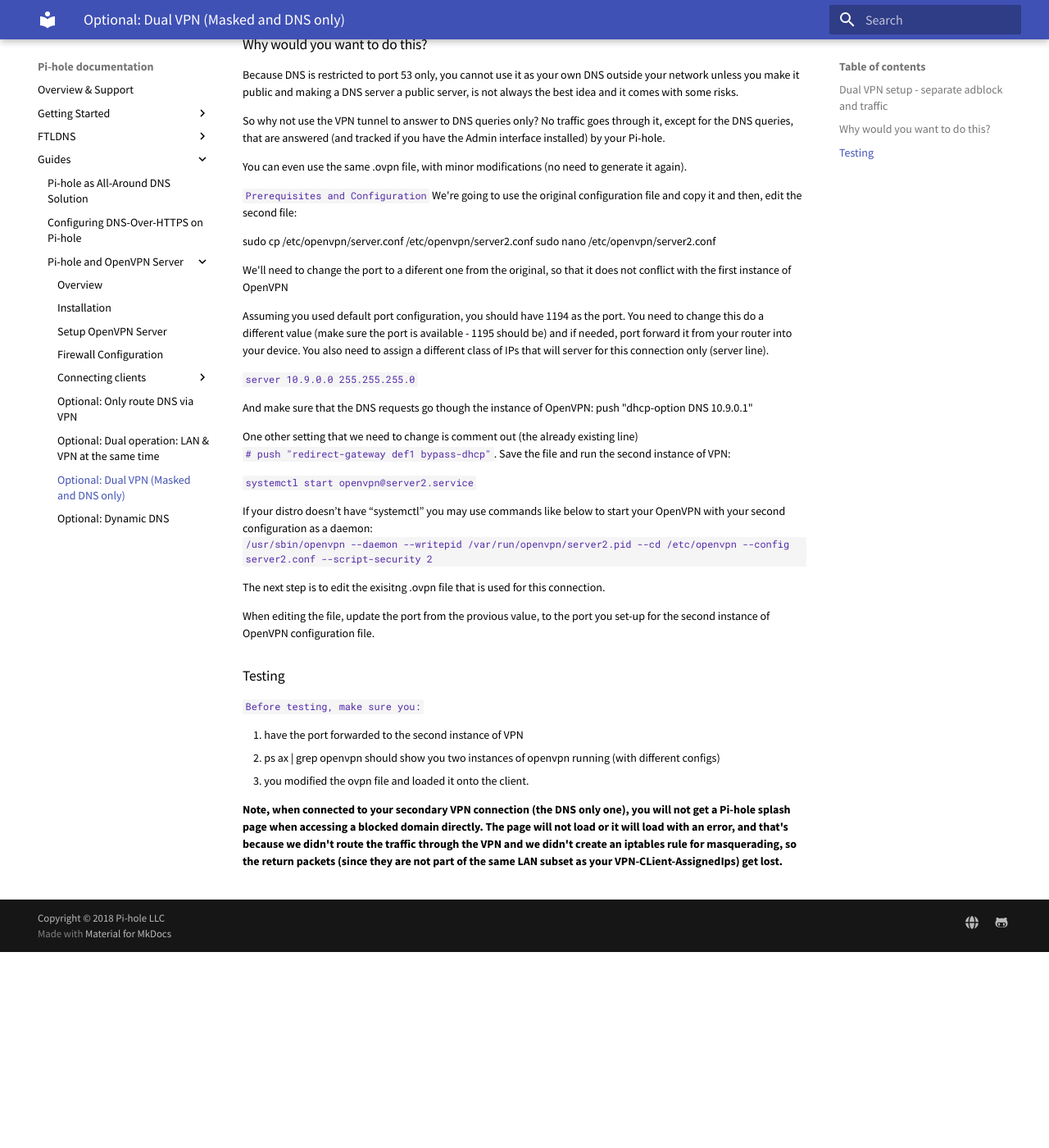
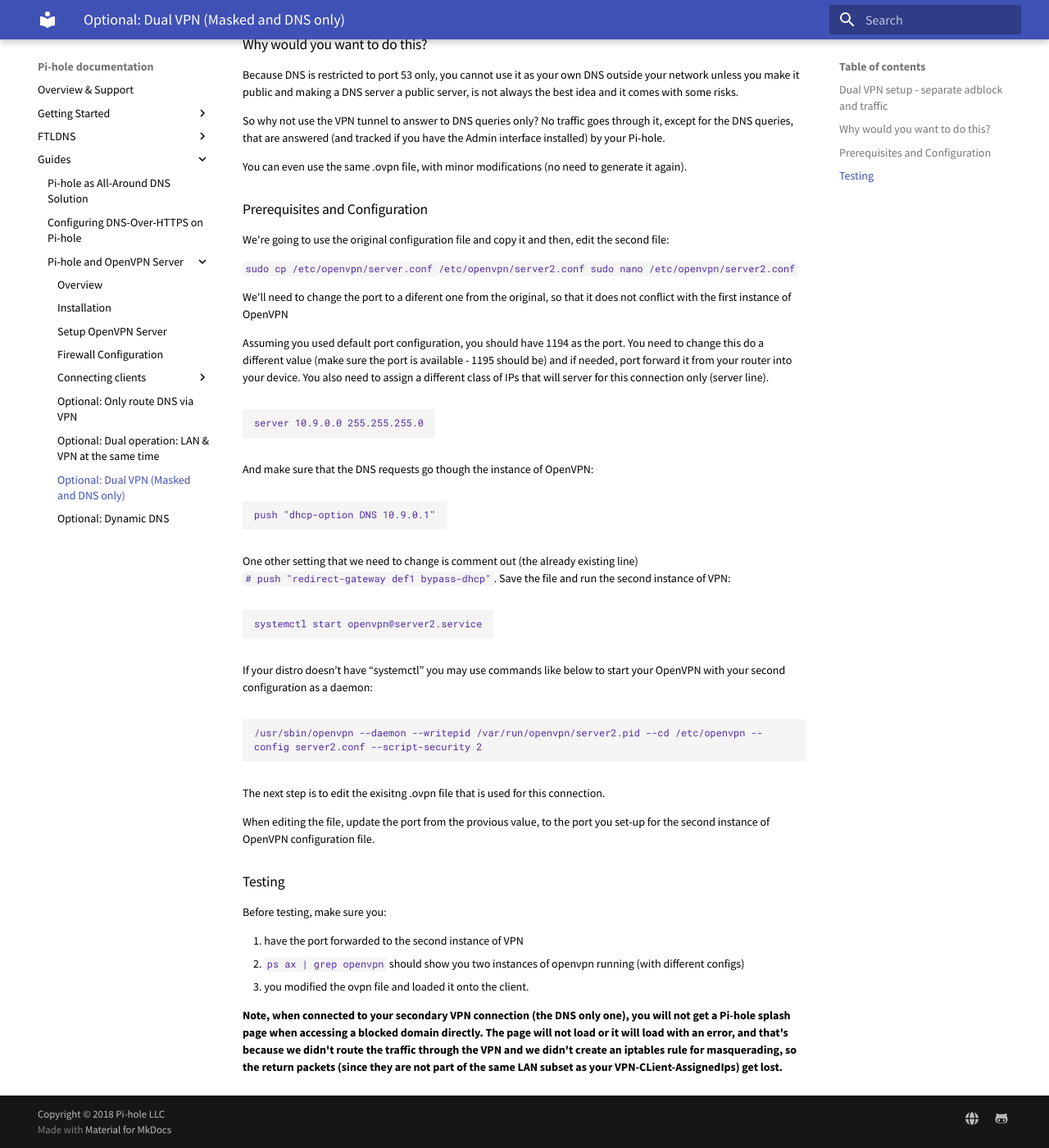
Before and after one commit to pi-hole/docs, an MkDocs documentation site: the page built from docs/guides/vpn/dual-VPN.md, in a window 1280 px wide and 1400 px high, scrolled down 239 px. Shown: the whole window at 82% size. Built offline with MkDocs 1.6.1 and Material for MkDocs 9.7.7, drawn with Linux system fonts in a browser that asks for light colours; old or Windows-style settings are respelled for this version of MkDocs; some of the changed lines change nothing that is shown.

Commit message:
Update dual-VPN.md
fixed

````diff
--- a/docs/guides/vpn/dual-VPN.md
+++ b/docs/guides/vpn/dual-VPN.md
@@ -8,36 +8,47 @@
 
 You can even use the same .ovpn file, with minor modifications (no need to generate it again).
 
-```Prerequisites and Configuration```
+###Prerequisites and Configuration
 We're going to use the original configuration file and copy it and then, edit the second file:
 
-sudo cp /etc/openvpn/server.conf /etc/openvpn/server2.conf sudo nano /etc/openvpn/server2.conf
+```sudo cp /etc/openvpn/server.conf /etc/openvpn/server2.conf sudo nano /etc/openvpn/server2.conf```
 
 We'll need to change the port to a diferent one from the original, so that it does not conflict with the first instance of OpenVPN
 
 Assuming you used default port configuration, you should have 1194 as the port. You need to change this do a different value (make sure the port is available - 1195 should be) and if needed, port forward it from your router into your device. You also need to assign a different class of IPs that will server for this connection only (server line).
 
-```server 10.9.0.0 255.255.255.0```
+```
+server 10.9.0.0 255.255.255.0
+```
 
-And make sure that the DNS requests go though the instance of OpenVPN: push "dhcp-option DNS 10.9.0.1"
+And make sure that the DNS requests go though the instance of OpenVPN:
+
+```
+push "dhcp-option DNS 10.9.0.1"
+```
 
 One other setting that we need to change is comment out (the already existing line) `# push "redirect-gateway def1 bypass-dhcp"`.
 Save the file and run the second instance of VPN:
 
-`systemctl start openvpn@server2.service`
+```
+systemctl start openvpn@server2.service
+```
 
 If your distro doesn’t have “systemctl” you may use commands like below to start your OpenVPN with your second configuration as a daemon:
-`/usr/sbin/openvpn --daemon --writepid /var/run/openvpn/server2.pid --cd /etc/openvpn --config server2.conf --script-security 2`
+
+```
+/usr/sbin/openvpn --daemon --writepid /var/run/openvpn/server2.pid --cd /etc/openvpn --config server2.conf --script-security 2
+```
 
 The next step is to edit the exisitng .ovpn file that is used for this connection.
 
 When editing the file, update the port from the provious value, to the port you set-up for the second instance of OpenVPN configuration file.
 
 ### Testing
-`Before testing, make sure you:`
+Before testing, make sure you:
 
 1. have the port forwarded to the second instance of VPN
-2. ps ax | grep openvpn should show you two instances of openvpn running (with different configs)
+2. ```ps ax | grep openvpn``` should show you two instances of openvpn running (with different configs)
 3. you modified the ovpn file and loaded it onto the client.
 
 **Note, when connected to your secondary VPN connection (the DNS only one), you will not get a Pi-hole splash page when accessing a blocked domain directly. The page will not load or it will load with an error, and that's because we didn't route the traffic through the VPN and we didn't create an iptables rule for masquerading, so the return packets (since they are not part of the same LAN subset as your VPN-CLient-AssignedIps) get lost.**
````
